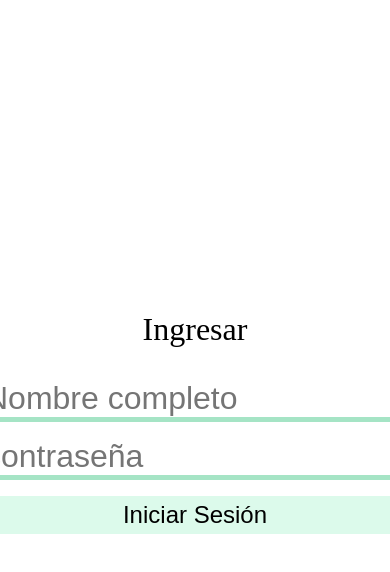
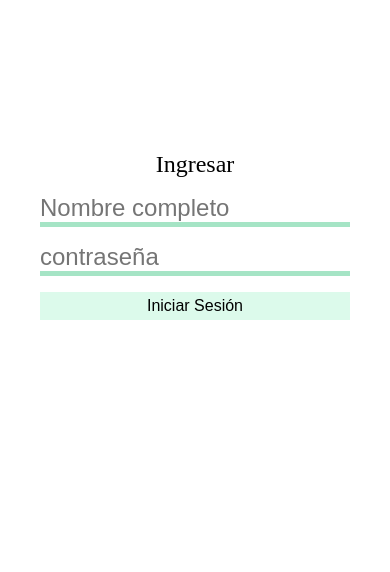
Before and after one commit to stefanolongobucco/gadget, a plain HTML site: page seccion/Contacto.html in a window 390 px wide. Drawn offline with Linux system fonts and the light colour scheme.

Commit message:
ya voy a mejorer en poner descripciones

```diff
--- a/css/main.css
+++ b/css/main.css
@@ -13,7 +13,7 @@ body{
 
 .main__inicio{
     display: grid;
-    grid-template-columns: 50% 50%;
+    grid-template-rows: 50% 50%;
     height: 100%;
     width: 100%;
 }
@@ -89,4 +89,14 @@ font-size: 2em;
     .alert__float{   right: 40%;}
     .imag__inicio{   display: none;}
     .main__inicio{    grid-template-columns: 100%;}
+    .main__inicio{padding-top: 2em;}
+
 }
+
+@media screen and (max-width: 450px) {
+    .section__inicio{gap: 1em;}
+    .p__inicio{font-size: 1.5em;}
+    .boton__inicio{font-size: 1em;
+            }.boton__inicio:hover {font-size: 1.2em;}
+    .input__inicio{font-size: 1.5em;}
+}
```
